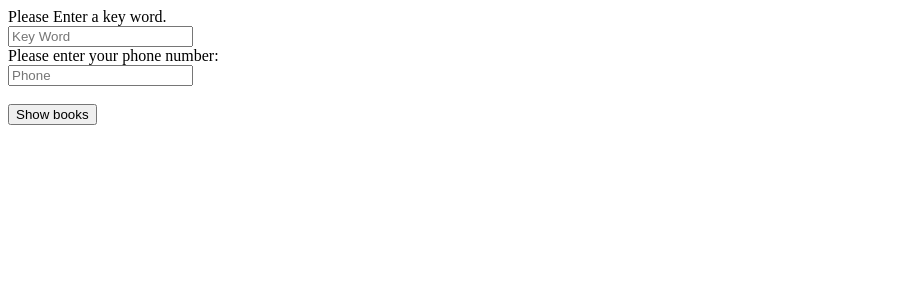
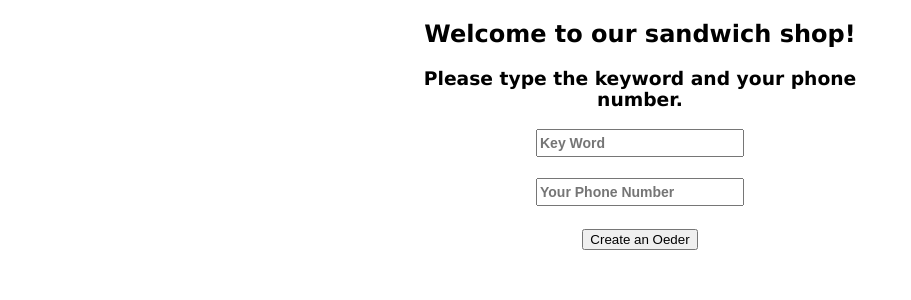
Before and after one commit to southpenguin/SQL, a PHP site: page / in a window 1280 px wide. Shown: the top 300 px of the page, without its empty margins (0-911 px from the left). Run offline with PHP 8.4, Linux system fonts and the light colour scheme.

Commit message:
Update index.php

```diff
--- a/Sandwich/index.php
+++ b/Sandwich/index.php
@@ -2,13 +2,16 @@
 
 <html>
 <body>
-
-<form action = "get-input-example.php" method="POST">
-Please Enter a key word.<br>
-<input type="text" name="topic" placeholder="Key Word"><br>
-Please enter your phone number: <br>
-<input type="text" name="phone" placeholder="Phone"><br><br/>
-<input type = "submit" value = "Show books">
-</form>
+    <div style="width: 500px; margin-left: auto; margin-right: auto; text-align: center; font-family: 'lucida grande', Calibri, Arial, sans-serif;">
+        <h2>Welcome to our sandwich shop!</h2>
+        <h3>Please type the keyword and your phone number.</h3>
+        <form action = "placeOrder.php" method="POST">
+        <div style="width: 300px; margin-left: auto; margin-right: auto; font-size: 18px;">
+            <input type="text" name="keyword" placeholder="Key Word" style="font-weight: bold; height: 22px; font-size: 14px; width: 200px;"><br><br>
+            <input type="text" name="phone" placeholder="Your Phone Number" style="font-weight: bold; height: 22px; font-size: 14px; width: 200px;"><br><br>
+            <input type = "submit" value = "Create an Oeder">
+            </form>
+        </div>
+    </div>
 </body>
 </html>
```
